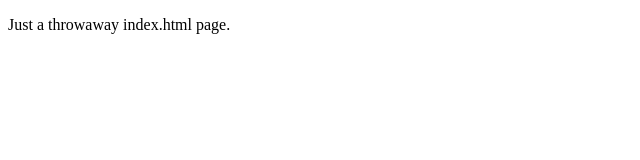
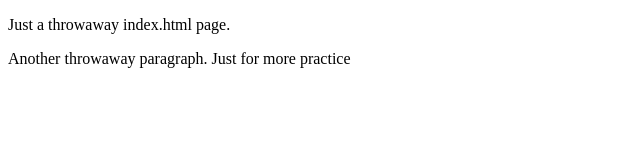
Before and after one commit to JordanMichele/lets-learn-github, a plain HTML site: page index.html in a window 1280 px wide. Shown: the whole page, without its empty margins (0-640 px from the left). Drawn offline with Linux system fonts and the light colour scheme.

Commit message:
updated index.html

```diff
--- a/index.html
+++ b/index.html
@@ -5,5 +5,6 @@
 </head>
 <body>
   <p>Just a throwaway index.html page.</p>
+  <p>Another throwaway paragraph. Just for more practice </p>
 </body>
 </html>
```
